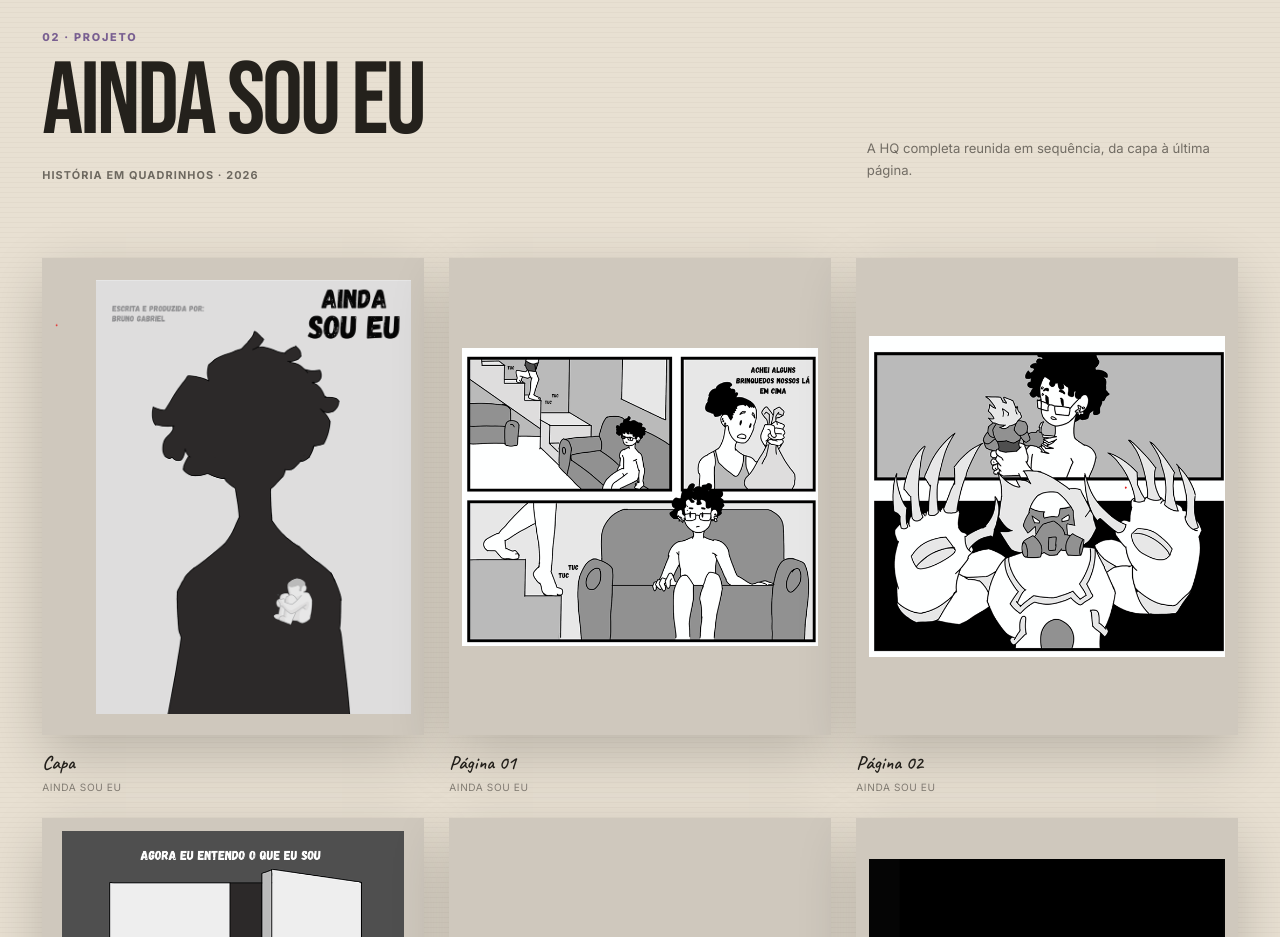
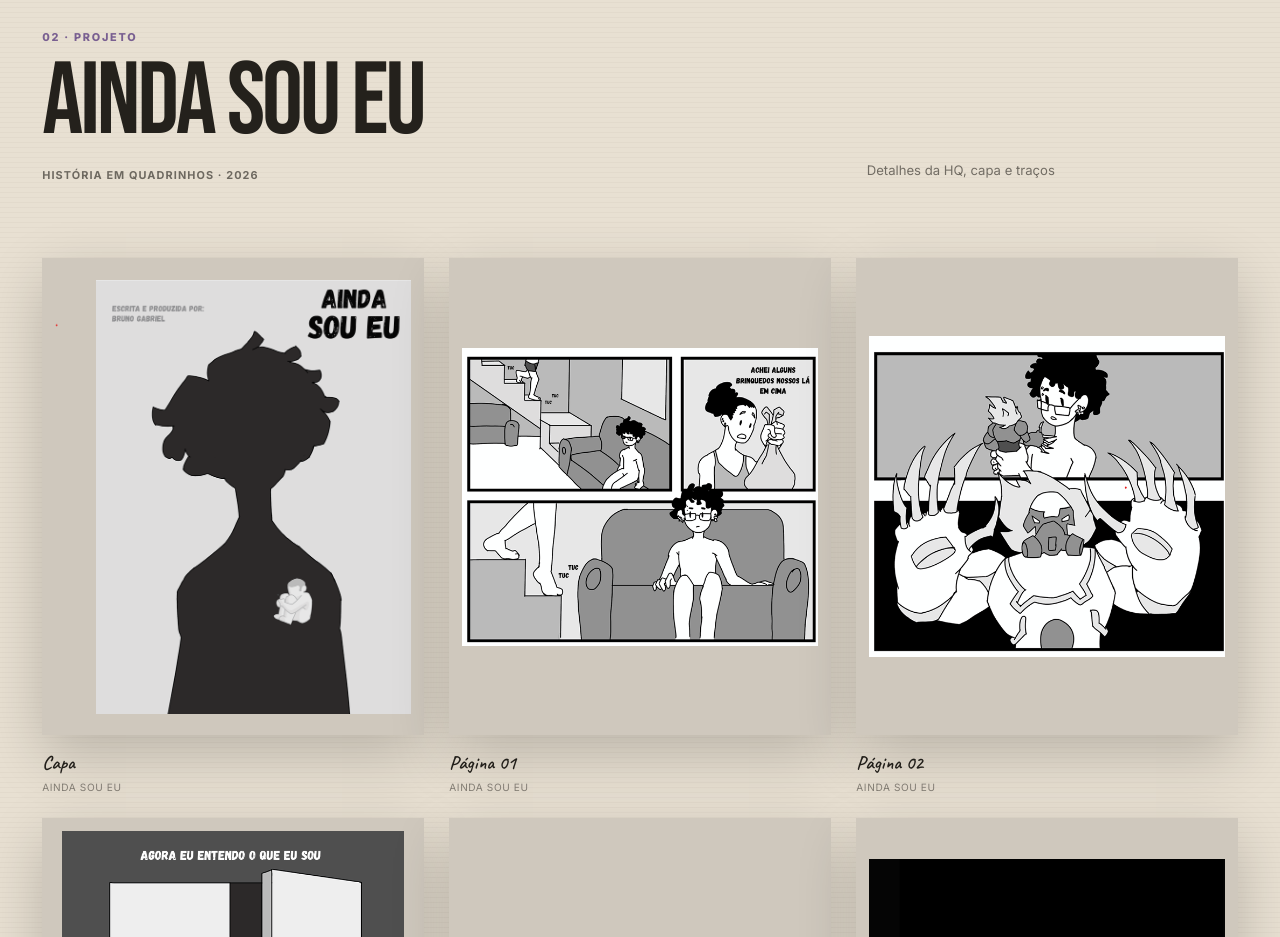
Before and after one commit to gguisandim/portfolio-artistico, a Next.js app: page /galeria in a window 1280 px wide. Shown: the part 2280-3217 px from the top of the page. Built offline with nearby package versions, Linux system fonts and the light colour scheme.

Commit message:
ajuste de legenda

```diff
--- a/src/data/gallery.ts
+++ b/src/data/gallery.ts
@@ -75,7 +75,7 @@ export const galleryProjects: GalleryProject[] = [
     number: "02",
     title: "Ainda Sou Eu",
     subtitle: "História em quadrinhos · 2026",
-    description: "A HQ completa reunida em sequência, da capa à última página.",
+    description: "Detalhes da HQ, capa e traços",
     tone: "hq",
     images: [
       {
```
